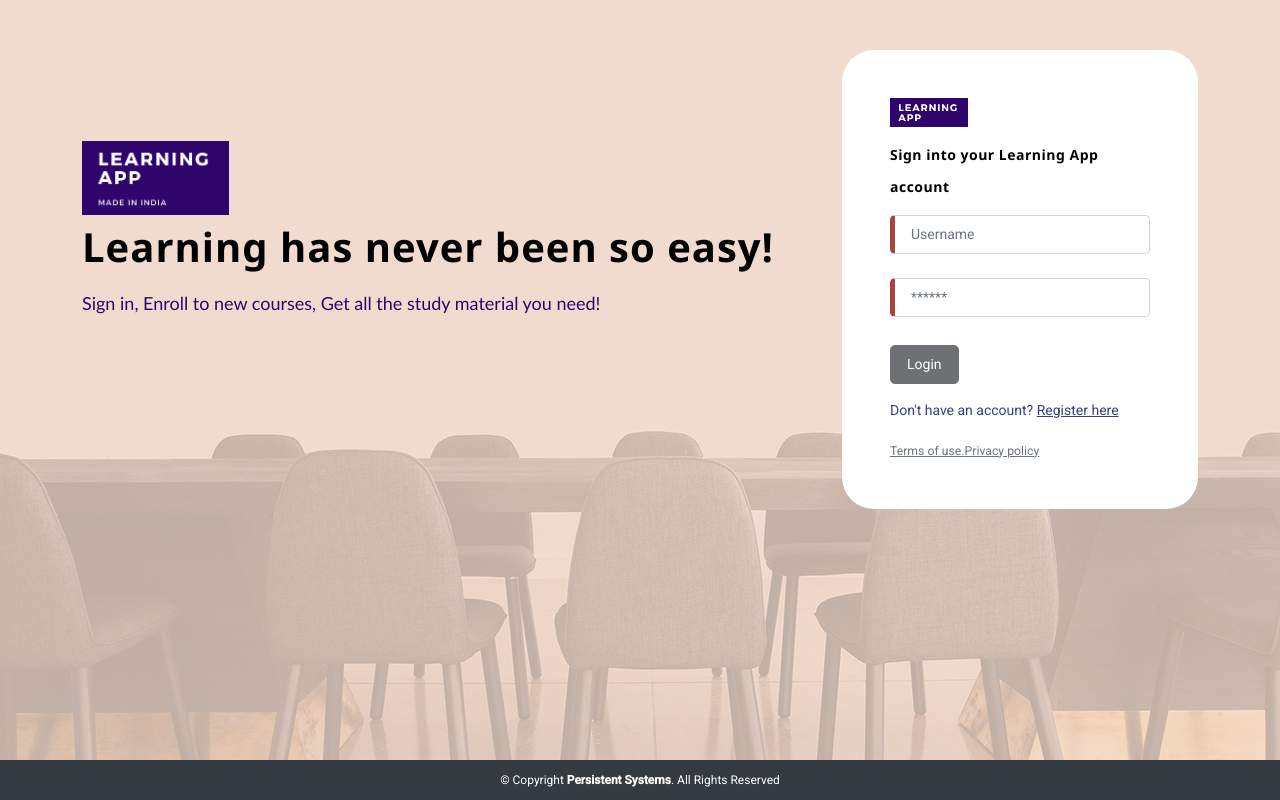
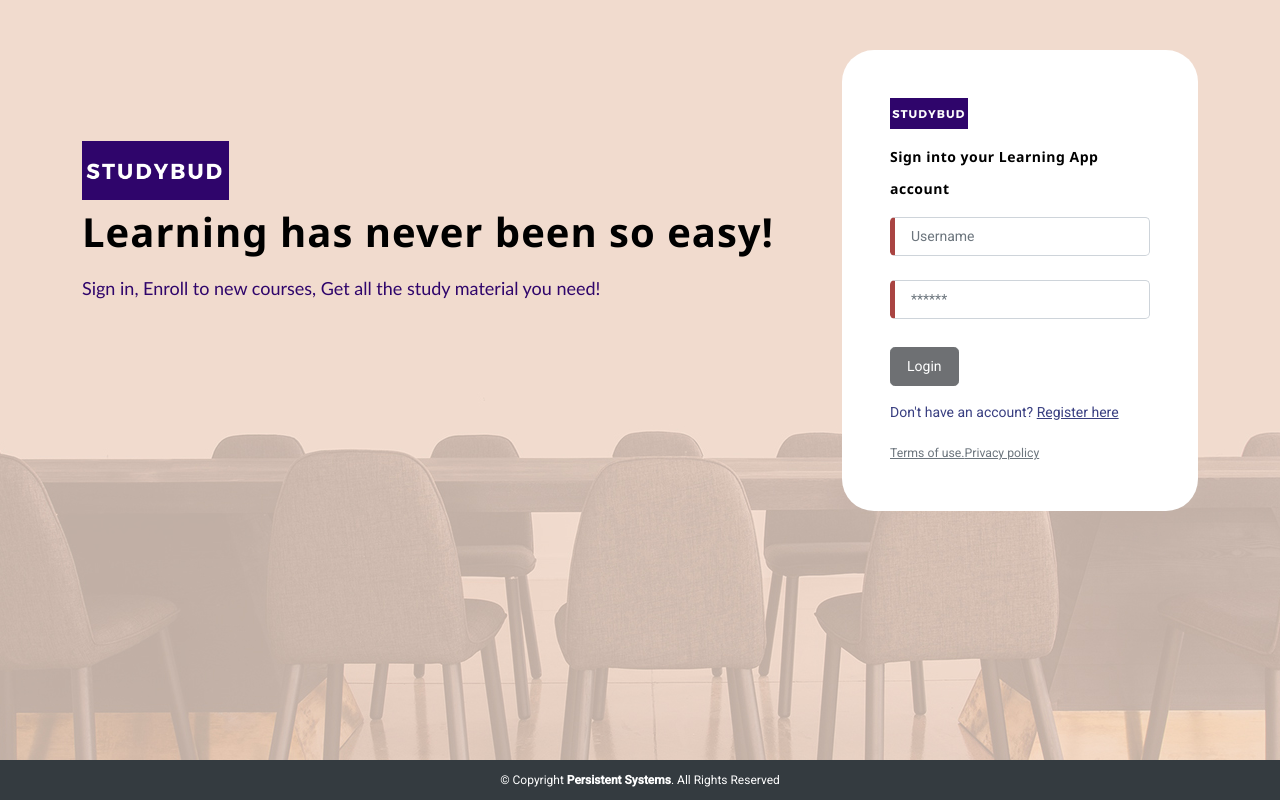
Before and after one commit to ritshpatidar/elearning, an Angular app: page /login in a window 1280 px wide. Built offline with nearby package versions, Linux system fonts and the light colour scheme.

Commit message:
minor changes in the add course

```diff
--- a/src/app/app-routing.module.ts
+++ b/src/app/app-routing.module.ts
@@ -25,7 +25,7 @@ const routes: Routes = [
     component: PostsComponent,
   },
   {
-    path:'addcoursedetails/:id',
+    path:'addcoursedetails/:name',
     component: AddcoursedetailsComponent,
     // data: { item: [item.name] }
   }
--- a/src/app/auth/components/login/login.component.html
+++ b/src/app/auth/components/login/login.component.html
@@ -23,7 +23,7 @@
 
 
                   <div class="align-items-center  mb-2 pb-1">
-                    <img src="assets/StudyBud1.png" class="img-responsive center" alt="" style="width:30%">
+                    <img src="assets/StudyBud.png" class="img-responsive center" alt="" style="width:30%">
                   </div>
 
                   <h5 class="newfont" style="letter-spacing: 0.5px; font-size: 14px;  line-height: 2rem;">Sign into your Learning App account</h5>
--- a/src/app/auth/components/register/register.component.html
+++ b/src/app/auth/components/register/register.component.html
@@ -9,7 +9,7 @@
               <div class="card-body p-2 p-lg-5 text-black">
                 <form #f="ngForm" (ngSubmit)="onSubmit(f)">
                   <div class="align-items-center  mb-2 pb-1">
-                    <img src="assets/StudyBud1.png" class="img-responsive center" alt="" style="width:20%">
+                    <img src="assets/StudyBud.png" class="img-responsive center" alt="" style="width:20%">
                   </div>
 
                   <h5 class="newfont" style="letter-spacing: 0.5px; font-size: 14px;  line-height: 2rem;">Skill up, now! Register to Learning App</h5>
--- a/src/app/layouts/default/default.module.ts
+++ b/src/app/layouts/default/default.module.ts
@@ -19,6 +19,7 @@ import { FormsModule, ReactiveFormsModule } from '@angular/forms';
 import {MatTableModule} from '@angular/material/table';
 import { NewcourseComponent } from 'src/app/modules/newcourse/newcourse.component';
 import { AddcoursedetailsComponent } from 'src/app/modules/addcoursedetails/addcoursedetails.component';
+
 
 
 @NgModule({
--- a/src/app/modules/addcoursedetails/addcoursedetails.component.css
+++ b/src/app/modules/addcoursedetails/addcoursedetails.component.css
@@ -58,3 +58,7 @@
  .btn-danger:hover{
      background-color: #C82333;
  }
+
+ .td .form-control{
+     height: 30px;
+ }
--- a/src/app/modules/addcoursedetails/addcoursedetails.component.html
+++ b/src/app/modules/addcoursedetails/addcoursedetails.component.html
@@ -27,10 +27,10 @@
                     name="file"
                     required
                     id="file"
-                    formControlName="file"
                     class="form-control form-control-lg"
                     />
                   </div>
+
 
 
     <table class="table table-bordered" formArrayName="links">
--- a/src/app/modules/addcoursedetails/addcoursedetails.component.ts
+++ b/src/app/modules/addcoursedetails/addcoursedetails.component.ts
@@ -1,22 +1,27 @@
 import { Component, OnInit,  Input } from '@angular/core';
 import { FormGroup, FormControl, FormArray, FormBuilder } from '@angular/forms'
+import { ActivatedRoute } from '@angular/router';
 
 @Component({
   selector: 'app-addcoursedetails',
   templateUrl: './addcoursedetails.component.html',
   styleUrls: ['./addcoursedetails.component.css']
 })
-export class AddcoursedetailsComponent {
+export class AddcoursedetailsComponent implements OnInit {
 
   AddModuleForm: FormGroup;
 
-  constructor(private fb:FormBuilder) {
+  constructor(private fb:FormBuilder, private router : ActivatedRoute) {
 
     this.AddModuleForm = this.fb.group({
       modulename: '',
       links: this.fb.array([]) ,
     });
 
+  }
+
+  ngOnInit(): void {
+      console.log(this.router.snapshot.params)
   }
 
   links() : FormArray {
--- a/src/app/modules/posts/posts.component.ts
+++ b/src/app/modules/posts/posts.component.ts
@@ -2,8 +2,6 @@ import { Component, OnInit } from '@angular/core';
 import { MatDialog, MatDialogConfig } from '@angular/material/dialog';
 import { AppService } from 'src/app/dashboard_service/app.service';
 import { NewcourseComponent } from '../newcourse/newcourse.component';
-
-
 @Component({
   selector: 'app-posts',
   templateUrl: './posts.component.html',
--- a/src/app/shared-one/components/header/header.component.html
+++ b/src/app/shared-one/components/header/header.component.html
@@ -6,7 +6,7 @@
         </button>
 
         <span>
-            <img src="assets/StudyBud1.png" class="img-responsive center" alt="" style="width:30%">
+            <img src="assets/StudyBud.png" class="img-responsive center" alt="" style="width:20%">
         </span>
 
         <div fxFlex fxLayout="row"  fxLayoutAlign="end center" style="padding-top: 20px;">
```
Also changed, not shown: src/assets/StudyBud.png, src/assets/StudyBud1.png (deleted).
